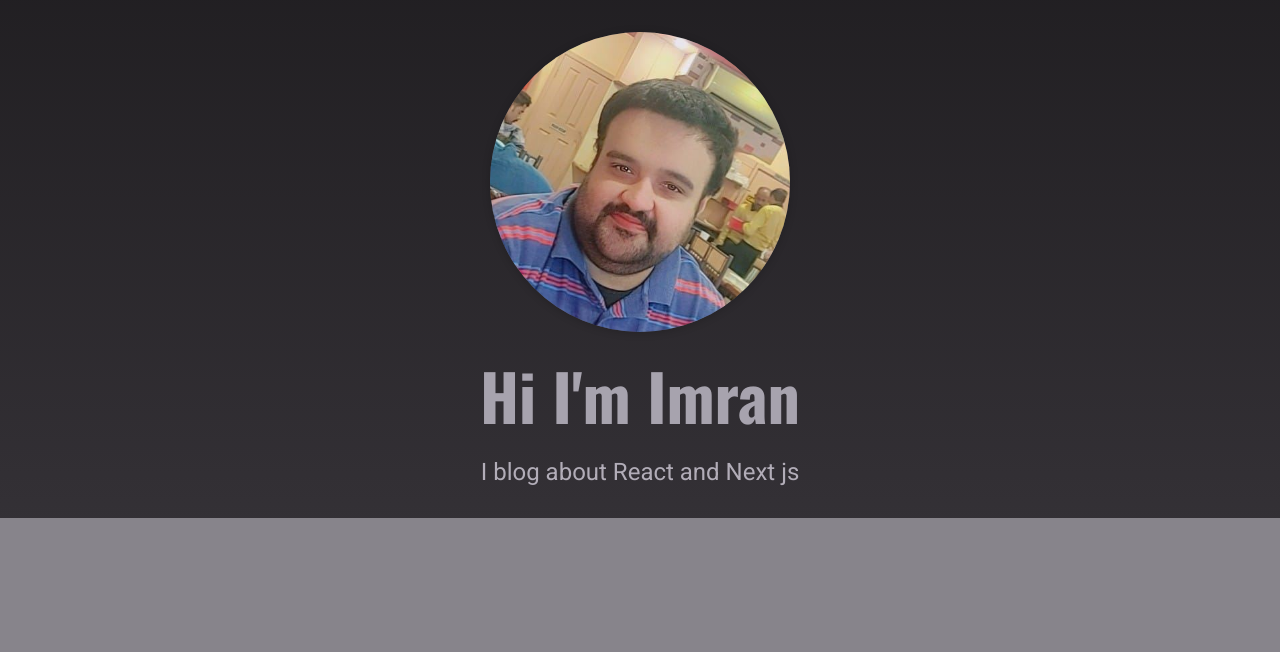
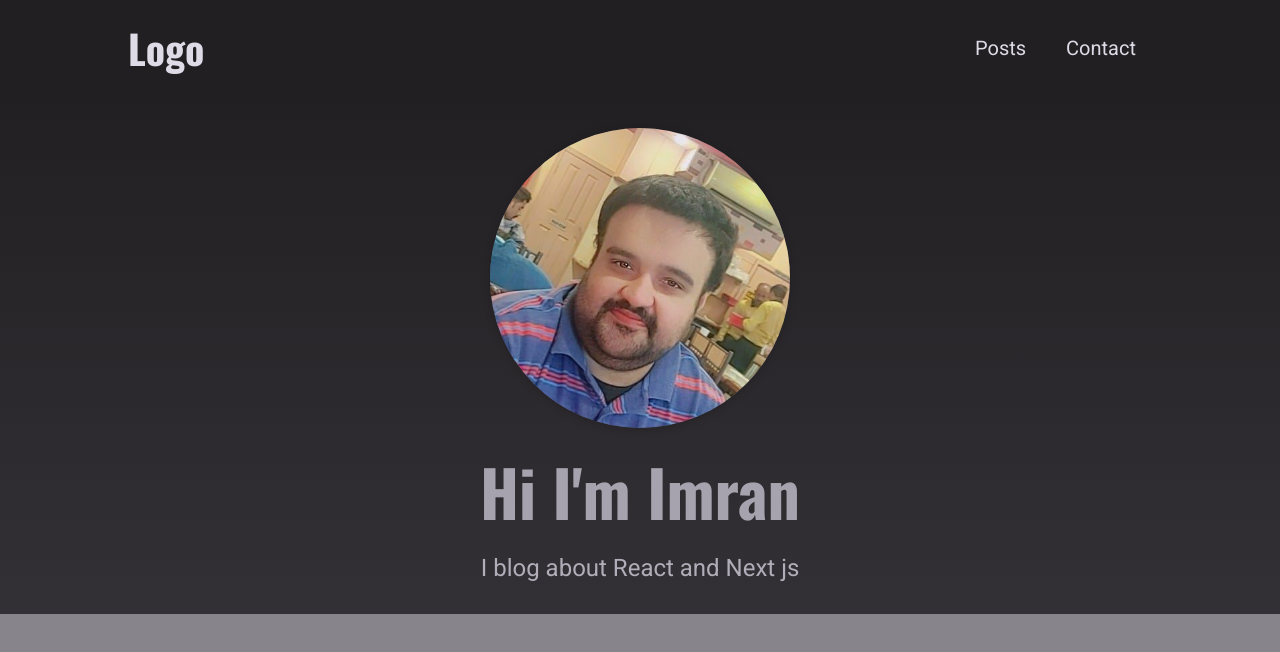
Before and after one commit to imran-farooq7/imf-blog, a Next.js app: page / in a window 1280 px wide. Shown: the top 652 px of the page. Built offline with nearby package versions, Linux system fonts and the light colour scheme.

Commit message:
Navbar component completed

```diff
--- a/app/layout.tsx
+++ b/app/layout.tsx
@@ -1,3 +1,4 @@
+import Navbar from "@/components/Navbar";
 import "./globals.css";
 import type { Metadata } from "next";
 
@@ -13,7 +14,10 @@ export default function RootLayout({
 }) {
 	return (
 		<html lang="en">
-			<body>{children}</body>
+			<body>
+				<Navbar />
+				{children}
+			</body>
 		</html>
 	);
 }
--- /dev/null
+++ b/components/Navbar.tsx
@@ -0,0 +1,24 @@
+import Link from "next/link";
+import styles from "./navbar.module.css";
+
+type Props = {};
+const Navbar = (props: Props) => {
+	return (
+		<header className={styles.header}>
+			<Link href="/">
+				<h1>Logo</h1>
+			</Link>
+			<nav>
+				<ul>
+					<li>
+						<Link href="/posts">Posts</Link>
+					</li>
+					<li>
+						<Link href="/contact">Contact</Link>
+					</li>
+				</ul>
+			</nav>
+		</header>
+	);
+};
+export default Navbar;
--- /dev/null
+++ b/components/navbar.module.css
@@ -0,0 +1,42 @@
+.header {
+	width: 100%;
+	height: 6rem;
+	background-color: var(--color-grey-900);
+	display: flex;
+	justify-content: space-between;
+	align-items: center;
+	padding: 0 10%;
+}
+
+.header ul {
+	list-style: none;
+	display: flex;
+	align-items: baseline;
+	margin: 0;
+	padding: 0;
+}
+
+.header li {
+	margin: 0 var(--size-4);
+}
+
+.header a {
+	color: var(--color-grey-100);
+	font-size: var(--size-4);
+}
+
+.header a:hover,
+.header a:active,
+.header a.active {
+	color: var(--color-grey-200);
+}
+
+@media (min-width: 768px) {
+	.header ul {
+		gap: 0.5rem;
+	}
+
+	.header a {
+		font-size: var(--size-5);
+	}
+}
```
